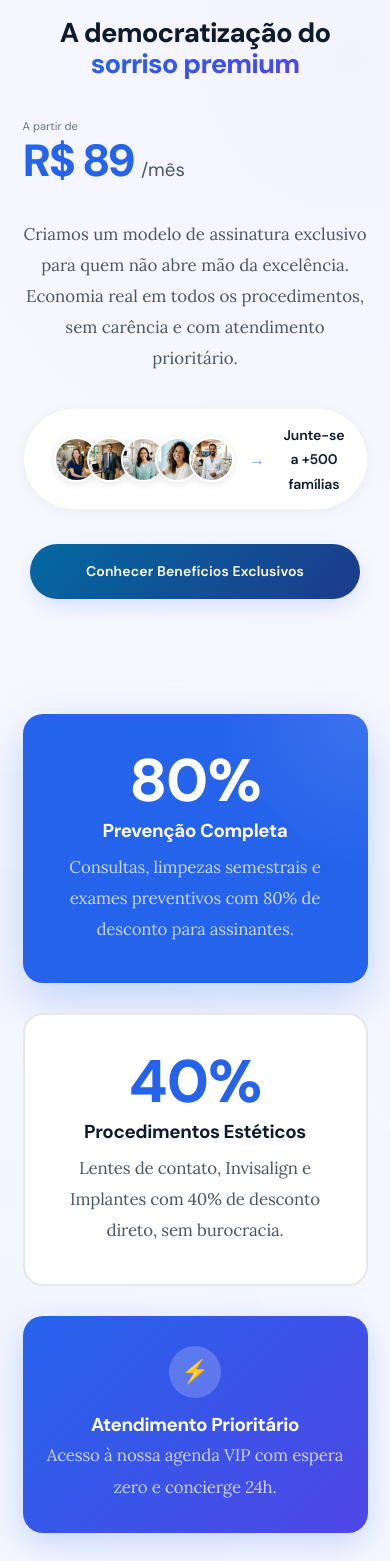
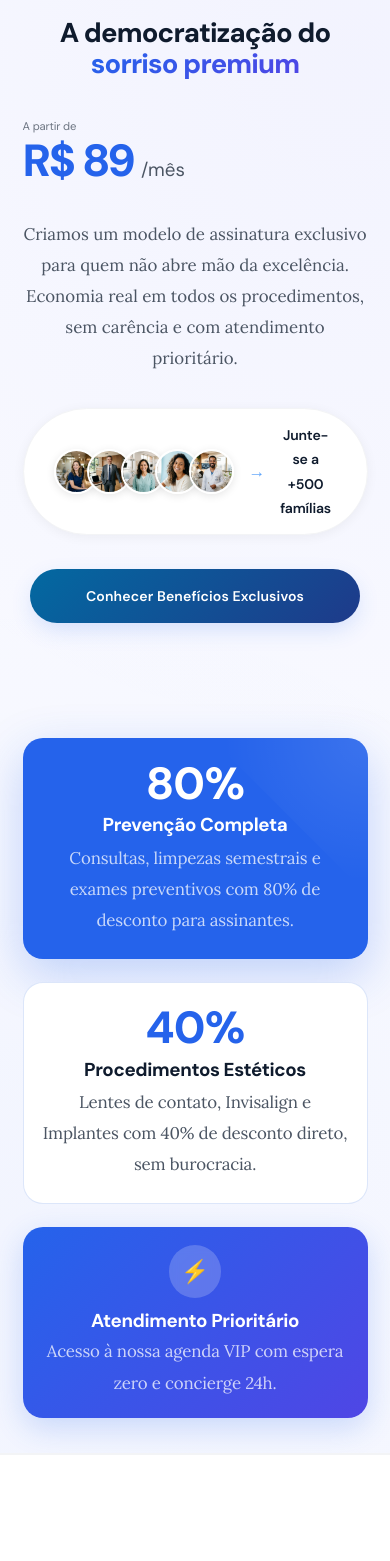
Before and after one commit to ironiaproject-a11y/dental, a Next.js app: page / in a window 390 px wide. Shown: the part 4707-6268 px from the top of the page. Built offline with nearby package versions, Linux system fonts and the light colour scheme; a web font is replaced by a local one.

Commit message:
style: optimize discount plan cards and social proof for mobile

```diff
--- a/src/app/components/DiscountPlan.module.css
+++ b/src/app/components/DiscountPlan.module.css
@@ -49,7 +49,7 @@
 .plansTag {
   display: inline-block;
   font-family: var(--font-display);
-  font-size: 0.8125rem; /* 13px */
+  font-size: 0.8125rem;
   font-weight: 700;
   text-transform: uppercase;
   letter-spacing: 0.1em;
@@ -59,10 +59,10 @@
 
 .plansTitle {
   font-family: var(--font-display);
-  font-size: var(--text-h2);               /* clamp(36px→56px) — sistema fluid */
+  font-size: var(--text-h2);
   font-weight: 800;
-  letter-spacing: var(--tracking-heading); /* -0.03em — consistente com sistema */
-  line-height: var(--line-height-tight);   /* 1.1 */
+  letter-spacing: var(--tracking-heading);
+  line-height: var(--line-height-tight);
   margin-bottom: 1.5rem;
   color: var(--color-text-primary);
 }
@@ -75,13 +75,13 @@
 }
 
 .plansText {
-  font-family: var(--font-body);           /* Lora — persuasivo e elegante */
-  font-size: var(--text-lead);             /* 18px — unificado */
+  font-family: var(--font-body);
+  font-size: var(--text-lead);
   color: var(--color-text-secondary);
-  line-height: var(--line-height-relaxed); /* 1.85 — corpo longo com serif */
+  line-height: var(--line-height-relaxed);
   margin-bottom: 2.25rem;
   max-width: 31.25rem;
-  letter-spacing: 0;                       /* serif: sem tracking negativo */
+  letter-spacing: 0;
 }
 
 .socialProof {
@@ -103,7 +103,7 @@
 }
 
 .avatar {
-  width: 3rem; /* 48px */
+  width: 3rem;
   height: 3rem;
   border-radius: 50%;
   border: 2px solid #FFFFFF;
@@ -130,7 +130,7 @@
 
 .plansSocialText {
   font-family: var(--font-display);
-  font-size: 0.9375rem; /* 15px */
+  font-size: 0.9375rem;
   font-weight: 600;
   color: var(--color-text-primary);
 }
@@ -161,7 +161,7 @@
   background: #FFFFFF;
   border-radius: 20px;
   padding: 2.25rem;
-  border: 2px solid #E5E7EB;
+  border: 1.5px solid rgba(26, 86, 219, 0.15); /* Updated per request */
   transition: transform 0.3s ease;
 }
 
@@ -171,7 +171,7 @@
 
 .percentTextWhite {
   font-family: var(--font-display);
-  font-size: 5rem; /* 80px */
+  font-size: 5rem;
   font-weight: 800;
   line-height: 1;
   margin-bottom: 0.5rem;
@@ -181,7 +181,7 @@
 
 .percentTextBlue {
   font-family: var(--font-display);
-  font-size: 5rem; /* 80px */
+  font-size: 5rem;
   font-weight: 800;
   line-height: 1;
   color: var(--color-primary);
@@ -191,7 +191,7 @@
 
 .cardTitleWhite {
   font-family: var(--font-display);
-  font-size: 1.25rem; /* 20px */
+  font-size: 1.25rem;
   font-weight: 700;
   margin-bottom: 0.625rem;
   color: #FFFFFF;
@@ -199,7 +199,7 @@
 
 .cardTitleDark {
   font-family: var(--font-display);
-  font-size: 1.25rem; /* 20px */
+  font-size: 1.25rem;
   font-weight: 700;
   color: var(--color-text-primary);
   margin-bottom: 0.625rem;
@@ -216,8 +216,6 @@
   font-family: var(--font-display);
   font-size: 0.75rem;
   font-weight: 400;
-  text-transform: none;
-  letter-spacing: normal;
   color: var(--color-text-secondary);
   display: block;
   margin-bottom: 0.25rem;
@@ -246,28 +244,15 @@
 .cardDescWhite {
   font-family: var(--font-body);
   color: rgba(255, 255, 255, 0.75);
-  font-size: var(--text-base);             /* 15px — token */
-  line-height: var(--line-height-body);    /* 1.75 — padrão */
+  font-size: var(--text-base);
+  line-height: var(--line-height-body);
 }
 
 .cardDescDark {
   font-family: var(--font-body);
   color: var(--color-text-secondary);
-  font-size: var(--text-base);             /* 15px — token */
-  line-height: var(--line-height-body);    /* 1.75 — padrão */
-}
-
-.priceTag {
-  display: inline-block;
-  padding: 0.5rem 1.25rem;
-  background: rgba(37, 99, 235, 0.08); /* 8% opacity of primary blue */
-  color: var(--color-primary);
-  font-family: var(--font-display);
-  font-weight: 700;
-  font-size: 0.9375rem;
-  border-radius: 100px;
-  margin-bottom: 2rem;
-  border: 1px solid rgba(37, 99, 235, 0.15);
+  font-size: var(--text-base);
+  line-height: var(--line-height-body);
 }
 
 .cardPrioritario {
@@ -299,12 +284,11 @@
   color: #FFFFFF;
   flex-shrink: 0;
   backdrop-filter: blur(4px);
-  -webkit-backdrop-filter: blur(4px);
 }
 
 .cardTitleWhiteCompact {
   font-family: var(--font-display);
-  font-size: 1.125rem; /* 18px */
+  font-size: 1.125rem;
   font-weight: 700;
   margin-bottom: 0.25rem;
   color: #FFFFFF;
@@ -335,13 +319,21 @@
     font-size: 2.25rem;
   }
 
+  .socialProof {
+    padding-right: 80px; /* Space for WhatsApp button */
+    width: auto;
+    max-width: 100%;
+    overflow: hidden;
+    text-overflow: ellipsis;
+  }
+
   .rightCol {
     width: 100%;
     display: flex;
     flex-direction: column;
     align-items: center;
     justify-content: center;
-    gap: 2rem;
+    gap: 1.5rem; /* Reduced gap */
     margin: 0 auto;
     padding: 0;
   }
@@ -352,14 +344,29 @@
     text-align: center;
     align-items: center;
     justify-content: center;
-    padding: 2.5rem 1.5rem;
+    padding: 1.5rem 1.25rem; /* Reduced vertical padding per request */
     width: 100%;
+    max-height: 60vh; /* Limit height per request */
     max-width: 25rem;
     margin: 0 auto;
+    overflow: hidden;
   }
 
   .percentTextWhite, .percentTextBlue {
-    font-size: 4rem;
+    font-size: 3rem; /* Reduced font size to save space */
+  }
+
+  .cardTitleWhite, .cardTitleDark {
+    font-size: 1.125rem;
+    margin-bottom: 0.4rem;
+  }
+
+  .cardDescWhite, .cardDescDark {
+    font-size: 0.875rem;
+    display: -webkit-box;
+    -webkit-line-clamp: 3;
+    -webkit-box-orient: vertical;
+    overflow: hidden;
   }
 
   .cardPrioritario {
@@ -368,9 +375,10 @@
     text-align: center;
     align-items: center;
     justify-content: center;
-    padding: 2rem 1.5rem;
-    gap: 1rem;
+    padding: 1.25rem 1.25rem; /* Reduced vertical padding */
+    gap: 0.75rem;
     width: 100%;
+    max-height: 60vh; /* Limit height */
     max-width: 25rem;
     margin: 0 auto;
   }
```
